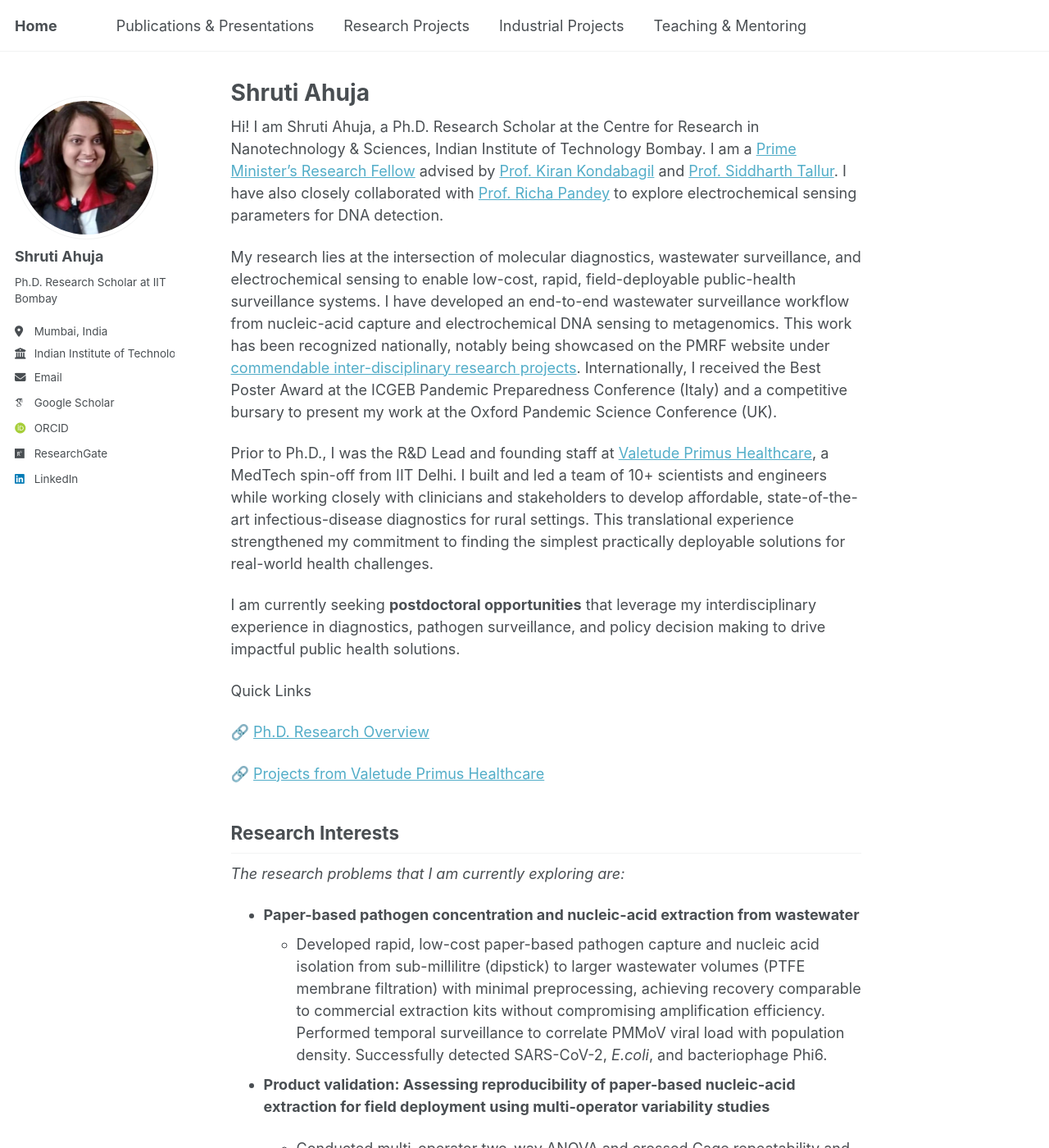
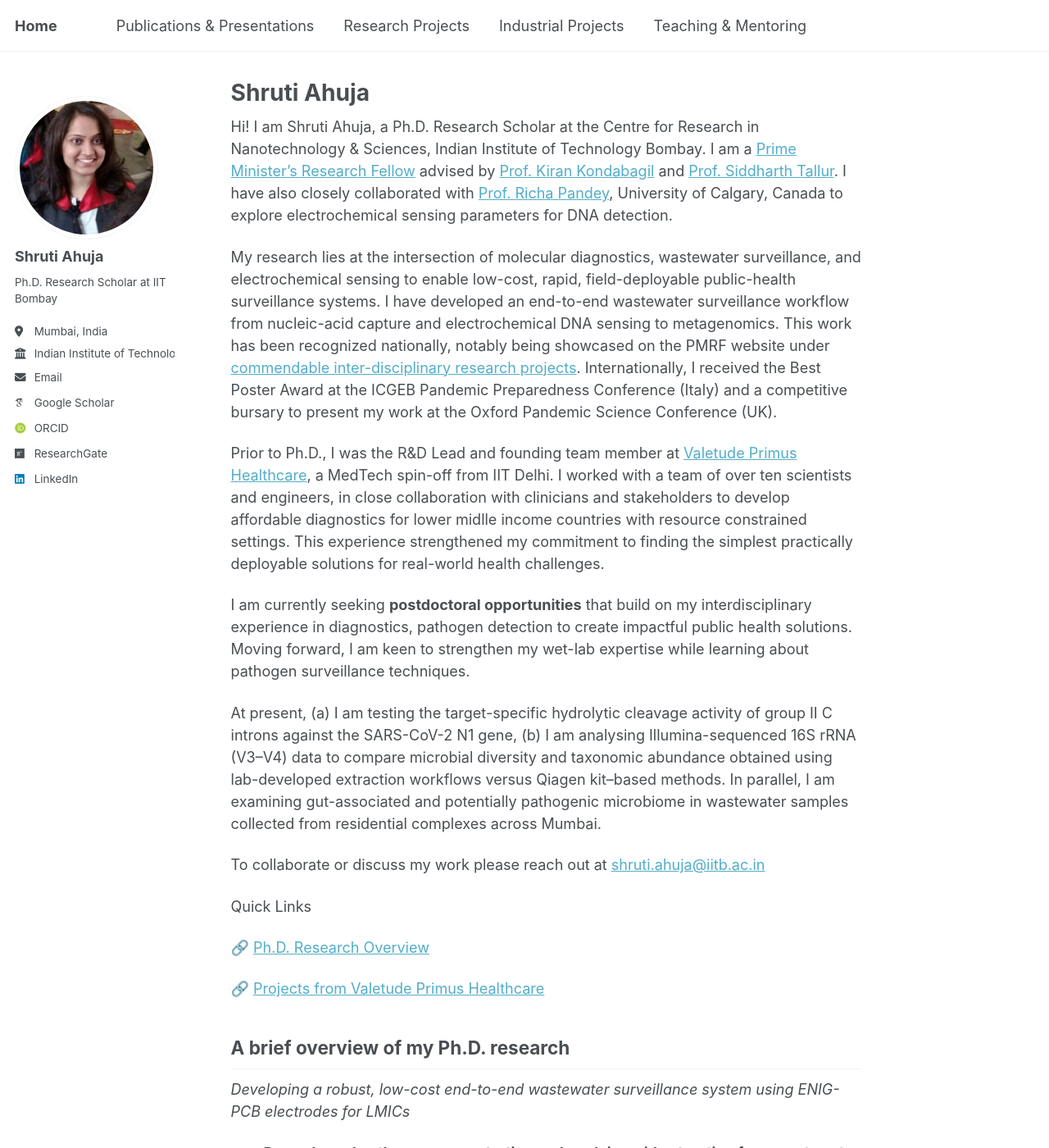
Before and after one commit to shrutiahuja/shrutiahuja.github.io, a Jekyll site: the page built from _pages/about.md, in a window 1280 px wide and 1400 px high. Shown: the whole window at 82% size. Built offline with Jekyll 4.4.1, drawn with Linux system fonts in a browser that asks for light colours; some web fonts are replaced; a script that is not in the unit is left out; some of the changed text lies outside the part shown.

Commit message:
Update about.md

```diff
--- a/_pages/about.md
+++ b/_pages/about.md
@@ -5,13 +5,19 @@ permalink: /
 author_profile: true
 ---
 
-Hi! I am Shruti Ahuja, a Ph.D. Research Scholar at the Centre for Research in Nanotechnology & Sciences, Indian Institute of Technology Bombay. I am a [Prime Minister's Research Fellow](https://www.pmrf.in/) advised by [Prof. Kiran Kondabagil](https://www.bio.iitb.ac.in/people/faculty/kondabagil-k/) and [Prof. Siddharth Tallur](https://www.ee.iitb.ac.in/web/people/siddharth-tallur/). I have also closely collaborated with [Prof. Richa Pandey](https://profiles.ucalgary.ca/richa-pandey) to explore electrochemical sensing parameters for DNA detection.
+Hi! I am Shruti Ahuja, a Ph.D. Research Scholar at the Centre for Research in Nanotechnology & Sciences, Indian Institute of Technology Bombay. I am a [Prime Minister's Research Fellow](https://www.pmrf.in/) advised by [Prof. Kiran Kondabagil](https://www.bio.iitb.ac.in/people/faculty/kondabagil-k/) and [Prof. Siddharth Tallur](https://www.ee.iitb.ac.in/web/people/siddharth-tallur/). I have also closely collaborated with [Prof. Richa Pandey](https://profiles.ucalgary.ca/richa-pandey), University of Calgary, Canada to explore electrochemical sensing parameters for DNA detection.
 
 My research lies at the intersection of molecular diagnostics, wastewater surveillance, and electrochemical sensing to enable low-cost, rapid, field-deployable public-health surveillance systems. I have developed an end-to-end wastewater surveillance workflow from nucleic-acid capture and electrochemical DNA sensing to metagenomics. This work has been recognized nationally, notably being showcased on the PMRF website under [commendable inter-disciplinary research projects](https://www.pmrf.in/10-id-commendable-research-works). Internationally, I received the Best Poster Award at the ICGEB Pandemic Preparedness Conference (Italy) and a competitive bursary to present my work at the Oxford Pandemic Science Conference (UK).
 
-Prior to Ph.D., I was the R&D Lead and founding staff at [Valetude Primus Healthcare](https://www.linkedin.com/company/valetude-primus-healthcare/), a MedTech spin-off from IIT Delhi. I built and led a team of 10+ scientists and engineers while working closely with clinicians and stakeholders to develop affordable, state-of-the-art infectious-disease diagnostics for rural settings. This translational experience strengthened my commitment to finding the simplest practically deployable solutions for real-world health challenges.
+Prior to Ph.D., I was the R&D Lead and founding team member at [Valetude Primus Healthcare](https://www.linkedin.com/company/valetude-primus-healthcare/), a MedTech spin-off from IIT Delhi. I worked with a team of over ten scientists and engineers, in close collaboration with clinicians and stakeholders to develop affordable diagnostics for lower midlle income countries with resource constrained settings. This experience strengthened my commitment to finding the simplest practically deployable solutions for real-world health challenges.
 
-I am currently seeking **postdoctoral opportunities** that leverage my interdisciplinary experience in diagnostics, pathogen surveillance, and policy decision making to drive impactful public health solutions.
+I am currently seeking **postdoctoral opportunities** that build on my interdisciplinary experience in diagnostics, pathogen detection to create impactful public health solutions. Moving forward, I am keen to strengthen my wet-lab expertise while learning about pathogen surveillance techniques.
+
+At present,
+(a) I am testing the target-specific hydrolytic cleavage activity of group II C introns against the SARS-CoV-2 N1 gene,
+(b) I am analysing Illumina-sequenced 16S rRNA (V3–V4) data to compare microbial diversity and taxonomic abundance obtained using lab-developed extraction workflows versus Qiagen kit–based methods. In parallel, I am examining gut-associated and potentially pathogenic microbiome in wastewater samples collected from residential complexes across Mumbai.
+
+To collaborate or discuss my work please reach out at [shruti.ahuja@iitb.ac.in]()
 
 Quick Links
 
@@ -19,9 +25,9 @@ Quick Links
 
 🔗 [Projects from Valetude Primus Healthcare](https://shrutiahuja.github.io/industrial-projects/)
 
-## Research Interests
+## A brief overview of my Ph.D. research
 
-*The research problems that I am currently exploring are:*
+*Developing a robust, low-cost end-to-end wastewater surveillance system using ENIG-PCB electrodes for LMICs*
 
 - **Paper-based pathogen concentration and nucleic-acid extraction from wastewater**
   - Developed rapid, low-cost paper-based pathogen capture and nucleic acid isolation from sub-millilitre (dipstick) to larger wastewater volumes (PTFE membrane filtration) with minimal preprocessing, achieving recovery comparable to commercial extraction kits without compromising amplification efficiency. Performed temporal surveillance to correlate PMMoV viral load with population density. Successfully detected SARS-CoV-2, *E.coli*, and bacteriophage Phi6.
@@ -40,13 +46,11 @@ Quick Links
 
 ***The research problems that I wish to explore in the future:***
 
-- Develop point-of-use rapid diagnostics for rapid infectious disease diagnosis.
+- Develop point-of-use rapid diagnostics to detect infectious diseases.
 
 - Pathogen surveillance using next generation sequencing understanding pathogen spillover, metagenomics, variant detection, and AMR profiling across clinical or environmental samples.
 
-- Data-driven public-health decision support and policy translation researching and proposing regulatory and ethical guidelines for the implementation of environmental surveillance data in public health policy.
-
-I love working on real world-healthcare problems, optimizing and curating bioassays amenable to eventual integration with commercially viable platforms. My experience with [typhoid detection from blood and tuberculosis detection from sputum samples using immunomagnetic cell capture technique](https://shrutiahuja.github.io/industrial-projects/) piqued my interests in affordable diagnostics. I planned to continue my research on detecting bloodstream infections for my Ph.D. research however due to the restrictions on patient sample collections during the COVID-19 pandemic, I diverted my focus on environmental surveillance to create an end-to-end system that could be utilised as an early warning indicator for outbreak monitoring.
+I am enthusiastic about working on real world-healthcare problems, optimizing and curating bioassays amenable to eventual integration with commercially viable platforms. My experience with [typhoid detection from blood and tuberculosis detection from sputum samples using immunomagnetic cell capture technique](https://shrutiahuja.github.io/industrial-projects/) piqued my interests in affordable diagnostics. During my Ph.D., I focused on devising simple, feasible solutions for wastewater monitoring in communities lacking adequate sanitation infrastructure and treatment facilities. My work primarily centred on microbial concentration and nucleic-acid extraction strategies, which I integrated with field-portable thermocyclers for on-site pathogen detection, further strengthing my interest in creating cost-effective solutions for LMICs.
 
 
 ## Additional Interests
@@ -56,6 +60,7 @@ I enjoy teaching and mentoring, having been a teaching assistant for several cou
 I enjoy tinkering, designing prototypes on CAD softwares, and 3D-printing. I have designed a peristaltic pump, a microheater, and polymethyl methacrylate multichannel microfluidic chips. I love travelling, art and everything to do with nature. Chess and coffee happen to be my happy place :)
 
 ## News!
+**Dec 2025** - Accepted for Lecture presentation at the 2026 IEEE Applied Sensing Conference, New Delhi.
 
 **June 2025** - Received competitive bursary to present my work on end-to-end wastewater surveillance at Oxford Pandemic Science Conference (UK).
 
```
